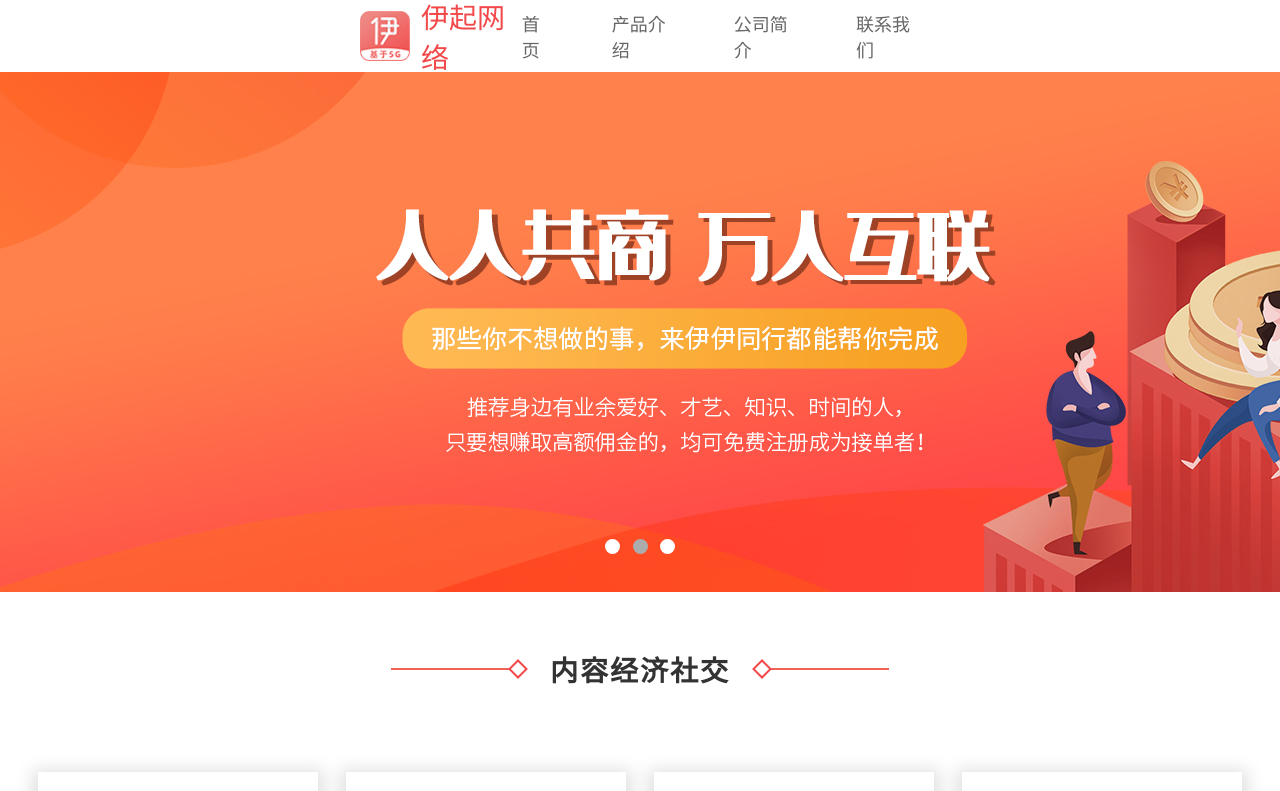
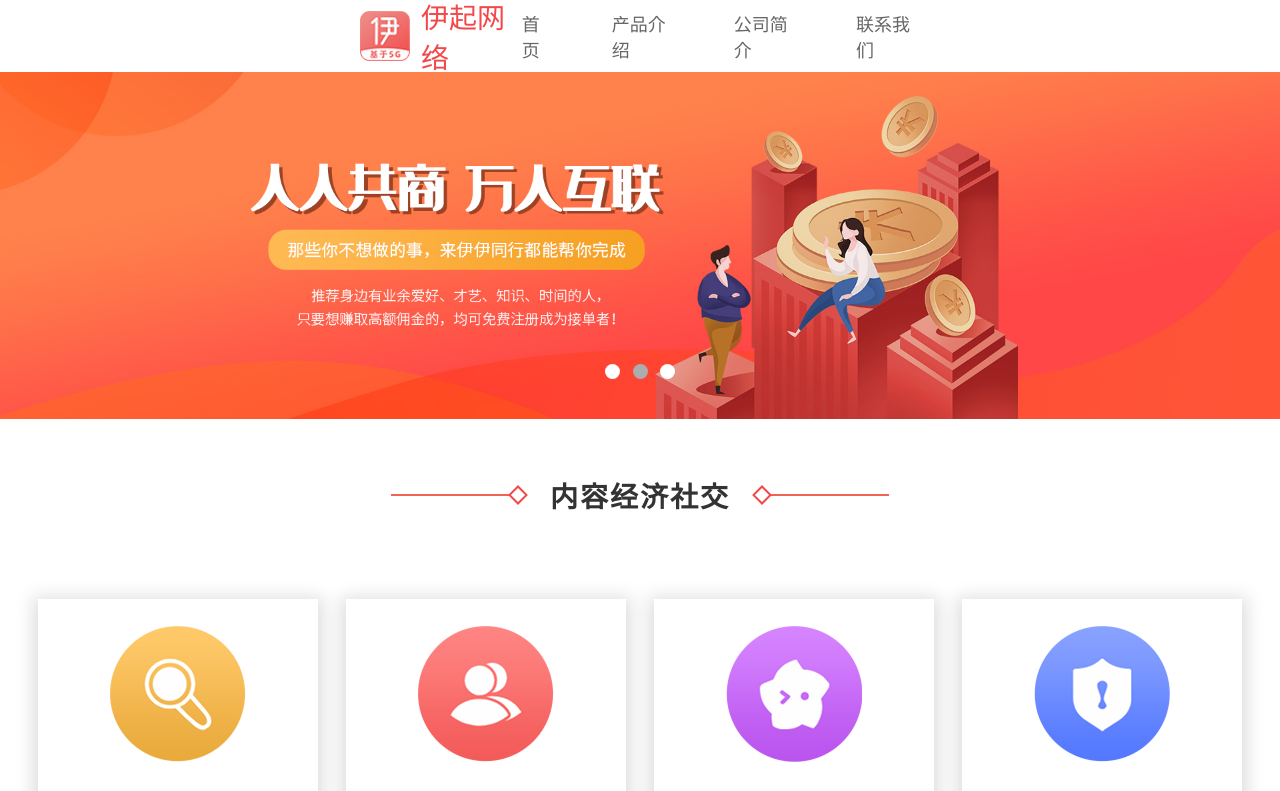
Before and after one commit to yiqiwangluo/xiaoyuan, a Vue app in the folder yiqi/: page / in a window 1280 px wide. Shown: the top 791 px of the page. Built offline with nearby package versions, Linux system fonts and the light colour scheme.

Commit message:
首页轮播图添加自适应功能

```diff
--- a/yiqi/src/components/index-components/swiper.vue
+++ b/yiqi/src/components/index-components/swiper.vue
@@ -1,7 +1,7 @@
 <template>
     <div class="view">
         <div class="swiper" ref="swiper" @mouseover="stopSwiper" @mouseout="continueSwiper">
-            <img v-for="(item, index) in imgList" :key="index" :src="item" ref="imgList" />
+            <img v-for="(item, index) in imgList" :key="index" :src="item" ref="imgList" :style="{ width: screenWidth + 'px' }" />
         </div>
         <ul class="btns" :style="{ width: (imgList.length - 1) * 15 + 25 + 'px' }" @mouseover="stopSwiper" @mouseout="continueSwiper">
             <li v-for="(item, index) in imgList.length - 1" :key="index" :id="btnNum == index ? 'selected' : ''" @click="changeImg(index)"></li>
@@ -18,7 +18,9 @@ export default {
             // 轮播图当前图片索引
             num: 0,
             // 选中按钮的索引
-            btnNum: 0
+            btnNum: 0,
+            // 当前屏幕宽度
+            screenWidth: document.body.clientWidth
         }
     },
     props: {
@@ -54,39 +56,48 @@ export default {
                 }
             }, 20)
         },
-        // 鼠标移入时停止定时器
+        // 鼠标移入时停止轮播
         stopSwiper() {
             clearInterval(this.timer)
         },
-        // 鼠标移出时继续定时器
-        continueSwiper() {
+        // 启动轮播
+        startSwiper() {
             this.timer = setInterval(() => {
                 if (this.num == this.$refs.imgList.length - 1) {
                     this.num = 0
                     this.$refs.swiper.style.left = 0 + 'px'
                 }
                 this.num++
-                this.animateHome(this.$refs.swiper, -this.num * 1920)
+                this.animateHome(this.$refs.swiper, -this.num * this.screenWidth)
                 this.btnNum == 2 ? (this.btnNum = 0) : this.btnNum++
             }, 3000)
         },
+        // 鼠标移出时继续定时器
+        continueSwiper() {
+            this.startSwiper()
+        },
         // 选择某一张轮播图
         changeImg(index) {
-            this.animateHome(this.$refs.swiper, -index * 1920)
+            this.animateHome(this.$refs.swiper, -index * this.screenWidth)
             this.num = this.btnNum = index
         }
     },
     mounted() {
+        // 调整浏览器窗口大小时触发的函数（添加防抖提高性能）
+        let timee = null
+        window.onresize = () => {
+            clearTimeout(this.timer)
+            // 如果再次触发事件时数据还未到更新时间，则重新设置进程
+            clearTimeout(timee)
+            // 10毫秒后更新数据
+            timee = setTimeout(() => {
+                this.screenWidth = document.body.clientWidth
+                this.animateHome(this.$refs.swiper, -this.num * this.screenWidth)
+                this.startSwiper()
+            }, 20)
+        }
         // 页面挂载后启用定时器，开始自动轮播
-        this.timer = setInterval(() => {
-            if (this.num == this.$refs.imgList.length - 1) {
-                this.num = 0
-                this.$refs.swiper.style.left = 0 + 'px'
-            }
-            this.num++
-            this.animateHome(this.$refs.swiper, -this.num * 1920)
-            this.btnNum == 2 ? (this.btnNum = 0) : this.btnNum++
-        }, 3000)
+        this.startSwiper()
     },
     beforeDestroy() {
         // 页面销毁之前清除定时器
@@ -103,7 +114,6 @@ export default {
     position: relative;
 }
 .swiper {
-    width: calc(1920px * 4);
     display: flex;
     align-items: center;
     position: relative;
@@ -114,7 +124,7 @@ export default {
     align-items: center;
     justify-content: space-between;
     position: absolute;
-    bottom: 38px;
+    bottom: 5vh;
     left: 50%;
     transform: translateX(-50%);
     list-style: none;
```
